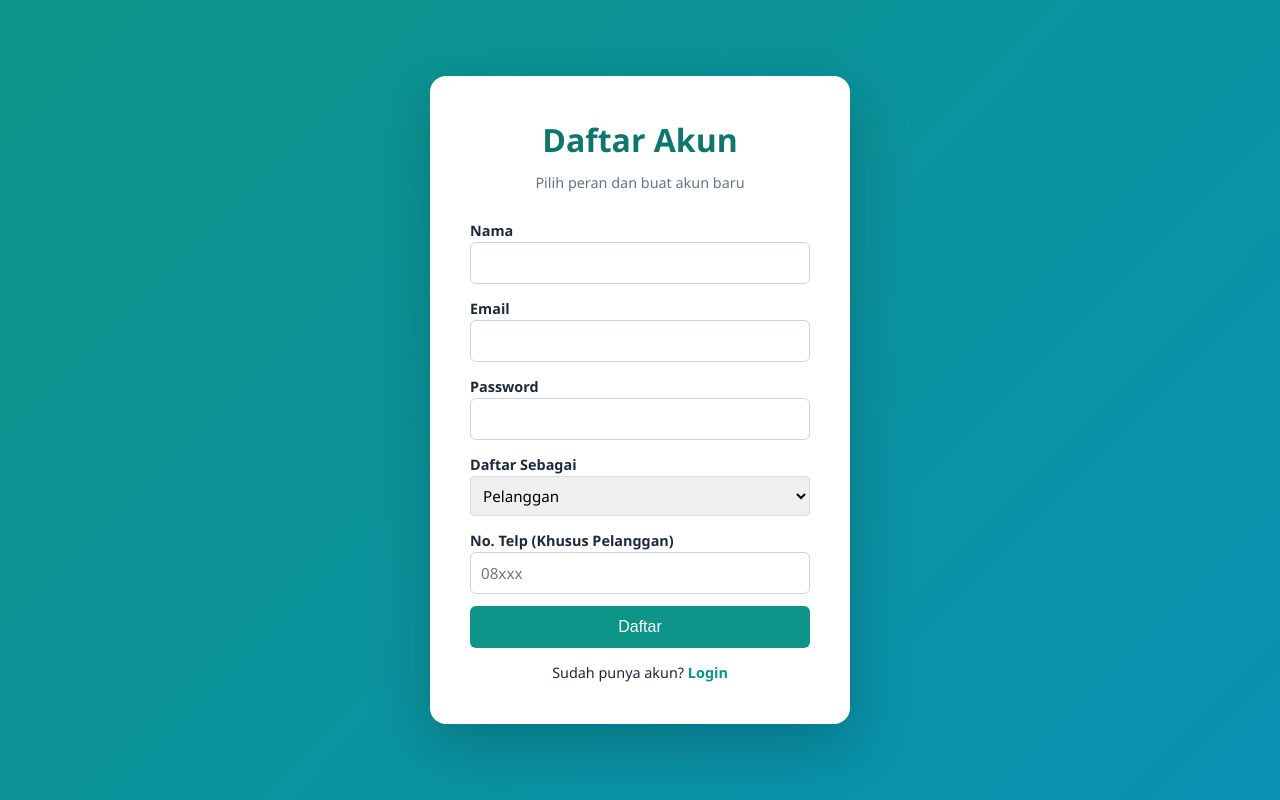
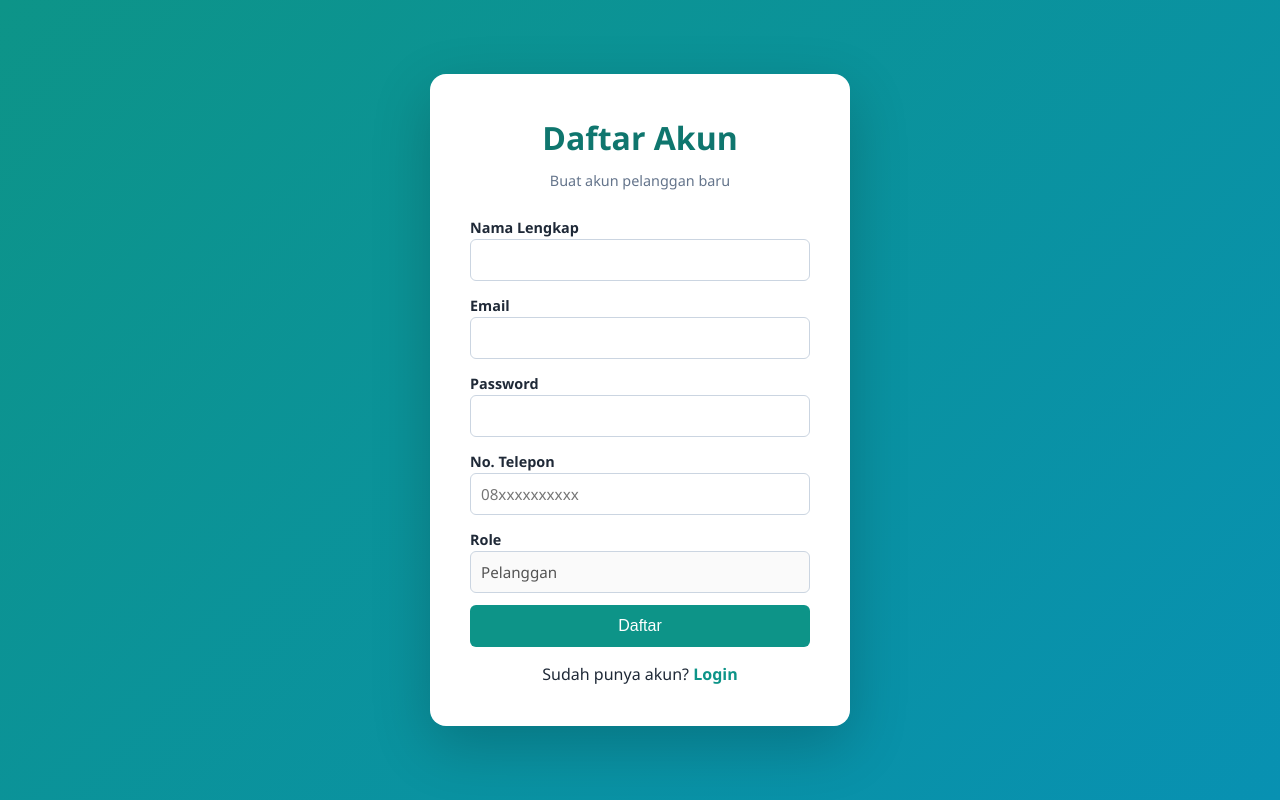
Before and after one commit to ryanndraa-coder/Sistem-apotek, a PHP site: page /register.php in a window 1280 px wide. Run offline with PHP 8.4, Linux system fonts and the light colour scheme.

Commit message:
fix login and register page

```diff
--- a/register.php
+++ b/register.php
@@ -1,49 +1,89 @@
 <?php
+
+error_reporting(E_ALL);
+ini_set('display_errors', 1);
+
 require_once __DIR__ . '/config/database.php';
-require_once __DIR__ . '/includes/auth.php';
 
-$error='';
-$success='';
+$error = '';
+$success = '';
 
-if ($_SERVER['REQUEST_METHOD']==='POST') {
-    $nama = trim($_POST['nama']);
-    $email= trim($_POST['email']);
-    $pass = password_hash($_POST['password'], PASSWORD_BCRYPT);
-    $telp = trim($_POST['no_telp']);
-    // Mengambil role dari input form
-    $role = $_POST['role'];
+if ($_SERVER['REQUEST_METHOD'] === 'POST') {
 
-    $check= $conn->prepare("SELECT id_user FROM user WHERE email=?");
-    $check->bind_param('s',$email);
+    $nama     = trim($_POST['nama']);
+    $email    = trim($_POST['email']);
+    $password = $_POST['password'];
+    $no_telp  = trim($_POST['no_telp']);
+
+    $role = 'pelanggan';
+
+    // cek email
+    $check = $conn->prepare("SELECT id_user FROM user WHERE email=?");
+    $check->bind_param("s", $email);
     $check->execute();
 
-    if ($check->get_result()->num_rows>0) {
-        $error='Email sudah terdaftar';
+    $result = $check->get_result();
+
+    if ($result->num_rows > 0) {
+
+        $error = "Email sudah terdaftar!";
+
     } else {
+
+        $hashPassword = password_hash($password, PASSWORD_BCRYPT);
+
         $conn->begin_transaction();
+
         try {
-            // Query INSERT diubah agar 'role' bersifat dinamis sesuai pilihan user
-            $s=$conn->prepare("INSERT INTO user(nama, email, password, role) VALUES(?, ?, ?, ?)");
-            $s->bind_param('ssss', $nama, $email, $pass, $role);
-            $s->execute();
 
-            $id=$conn->insert_id;
+            // insert user
+            $stmt = $conn->prepare("
+                INSERT INTO user(nama, email, password, role)
+                VALUES(?, ?, ?, ?)
+            ");
 
-            // Logika tambahan: jika role adalah pelanggan, masukkan ke tabel pelanggan
-            if ($role === 'pelanggan') {
-                $conn->query("INSERT INTO pelanggan(id_user) VALUES($id)");
-                if ($telp) {
-                    $t=$conn->prepare("INSERT INTO pelanggan_no_telp(no_telp, id_user_pelanggan) VALUES(?, ?)");
-                    $t->bind_param('si', $telp, $id);
-                    $t->execute();
-                }
+            $stmt->bind_param(
+                "ssss",
+                $nama,
+                $email,
+                $hashPassword,
+                $role
+            );
+
+            $stmt->execute();
+
+            $id_user = $conn->insert_id;
+
+            // insert pelanggan
+            $pelanggan = $conn->prepare("
+                INSERT INTO pelanggan(id_user)
+                VALUES(?)
+            ");
+
+            $pelanggan->bind_param("i", $id_user);
+            $pelanggan->execute();
+
+            // insert no telp jika ada
+            if (!empty($no_telp)) {
+
+                $telp = $conn->prepare("
+                    INSERT INTO pelanggan_no_telp(no_telp, id_user_pelanggan)
+                    VALUES(?, ?)
+                ");
+
+                $telp->bind_param("si", $no_telp, $id_user);
+                $telp->execute();
             }
 
             $conn->commit();
-            $success='Pendaftaran berhasil sebagai ' . ucfirst($role) . '! Silakan login.';
-        } catch(Exception $e){
+
+            $success = "Pendaftaran berhasil! Silakan login.";
+
+        } catch (Exception $e) {
+
             $conn->rollback();
-            $error='Gagal daftar: '.$e->getMessage();
+
+            $error = "Pendaftaran gagal!";
         }
     }
 }
@@ -52,40 +92,94 @@ if ($_SERVER['REQUEST_METHOD']==='POST') {
 <!DOCTYPE html>
 <html lang="id">
 <head>
+
     <meta charset="UTF-8">
+    <meta name="viewport" content="width=device-width, initial-scale=1.0">
+
     <title>Daftar Akun</title>
-    <link rel="stylesheet" href="assets/css/style.css">
+
+    <link rel="stylesheet" href="/assets/css/style.css">
+
 </head>
 <body>
+
 <div class="login-wrap">
+
     <div class="login-card">
+
         <h1>Daftar Akun</h1>
-        <p class="sub">Pilih peran dan buat akun baru</p>
 
-        <?php if($error):?><div class="alert error"><?=htmlspecialchars($error)?></div><?php endif;?>
-        <?php if($success):?><div class="alert success"><?=$success?></div><?php endif;?>
+        <p class="sub">
+            Buat akun pelanggan baru
+        </p>
 
-        <form method="post" class="form-stack">
-            <div><label>Nama</label><input name="nama" required></div>
-            <div><label>Email</label><input type="email" name="email" required></div>
-            <div><label>Password</label><input type="password" name="password" required minlength="6"></div>
+        <?php if($error): ?>
+            <div class="alert error">
+                <?= htmlspecialchars($error) ?>
+            </div>
+        <?php endif; ?>
 
-            <!-- Tambahan pilihan Role -->
+        <?php if($success): ?>
+            <div class="alert success">
+                <?= htmlspecialchars($success) ?>
+            </div>
+        <?php endif; ?>
+
+        <form method="POST" class="form-stack">
+
             <div>
-                <label>Daftar Sebagai</label>
-                <select name="role" required style="width: 100%; padding: 8px; border-radius: 4px; border: 1px solid #ddd;">
-                    <option value="pelanggan">Pelanggan</option>
-                    <option value="apoteker">Apoteker</option>
-                    <option value="admin">Admin</option>
-                </select>
+                <label>Nama Lengkap</label>
+                <input type="text" name="nama" required>
             </div>
 
-            <div><label>No. Telp (Khusus Pelanggan)</label><input name="no_telp" placeholder="08xxx"></div>
+            <div>
+                <label>Email</label>
+                <input type="email" name="email" required>
+            </div>
 
-            <button class="btn">Daftar</button>
+            <div>
+                <label>Password</label>
+                <input
+                    type="password"
+                    name="password"
+                    required
+                    minlength="6"
+                >
+            </div>
+
+            <div>
+                <label>No. Telepon</label>
+                <input
+                    type="text"
+                    name="no_telp"
+                    placeholder="08xxxxxxxxxx"
+                >
+            </div>
+
+            <div>
+                <label>Role</label>
+                <input type="text" value="Pelanggan" disabled>
+            </div>
+
+            <button type="submit" class="btn">
+                Daftar
+            </button>
+
         </form>
-        <p style="text-align:center;margin-top:14px;font-size:.9rem">Sudah punya akun? <a class="link" href="login.php">Login</a></p>
+
+        <p style="text-align:center; margin-top:15px;">
+
+            Sudah punya akun?
+
+            <a href="login.php" class="link">
+                Login
+            </a>
+
+        </p>
+
     </div>
+
 </div>
+
 </body>
 </html>
```
Also changed, not shown: login.php (+19 -11 lines).
